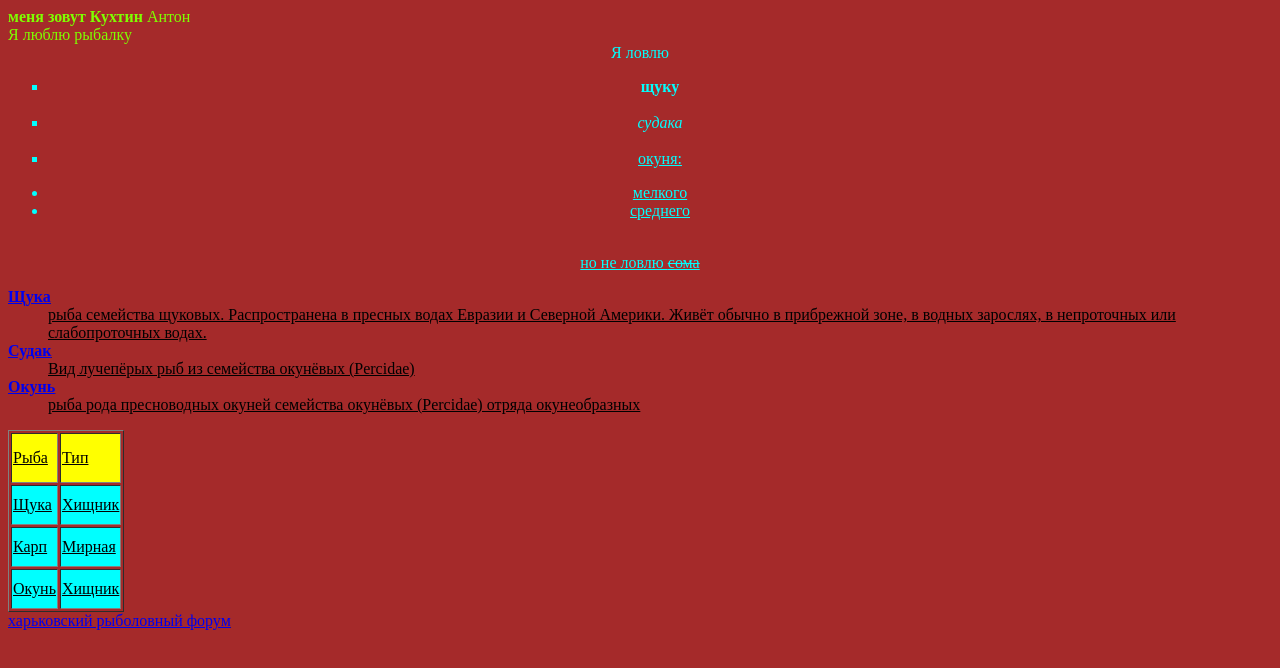
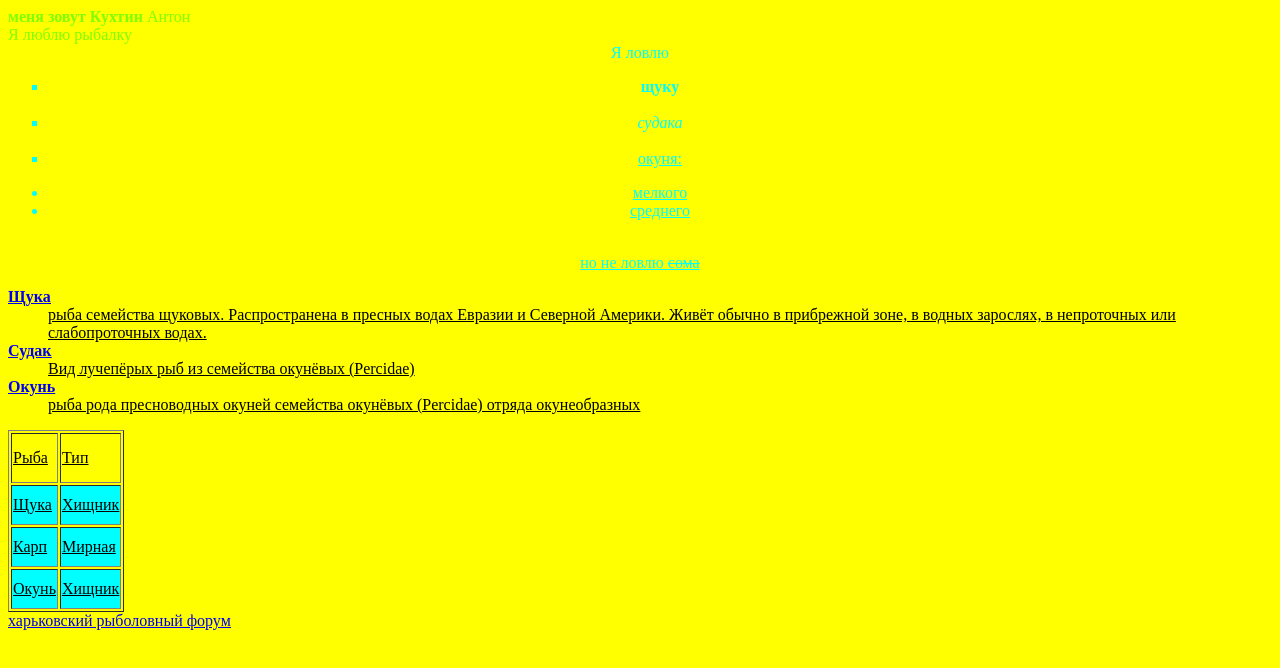
Before and after one commit to akuhtin84/test1, a plain HTML site: page index.html in a window 1280 px wide. Drawn offline with Linux system fonts and the light colour scheme.

Commit message:
color yellow

```diff
--- a/index.html
+++ b/index.html
@@ -4,7 +4,7 @@
     <meta charset="UTF-8">
     <title>Моя рыбалка:)</title>
 </head>
-<body bgcolor="#a52a2a">
+<body bgcolor="yellow">
      <font color="#7fff00"><b>меня зовут Кухтин</b>
                               Антон<br> Я люблю рыбалку</font><br>
 <font color="aqua"><center>Я ловлю
```
